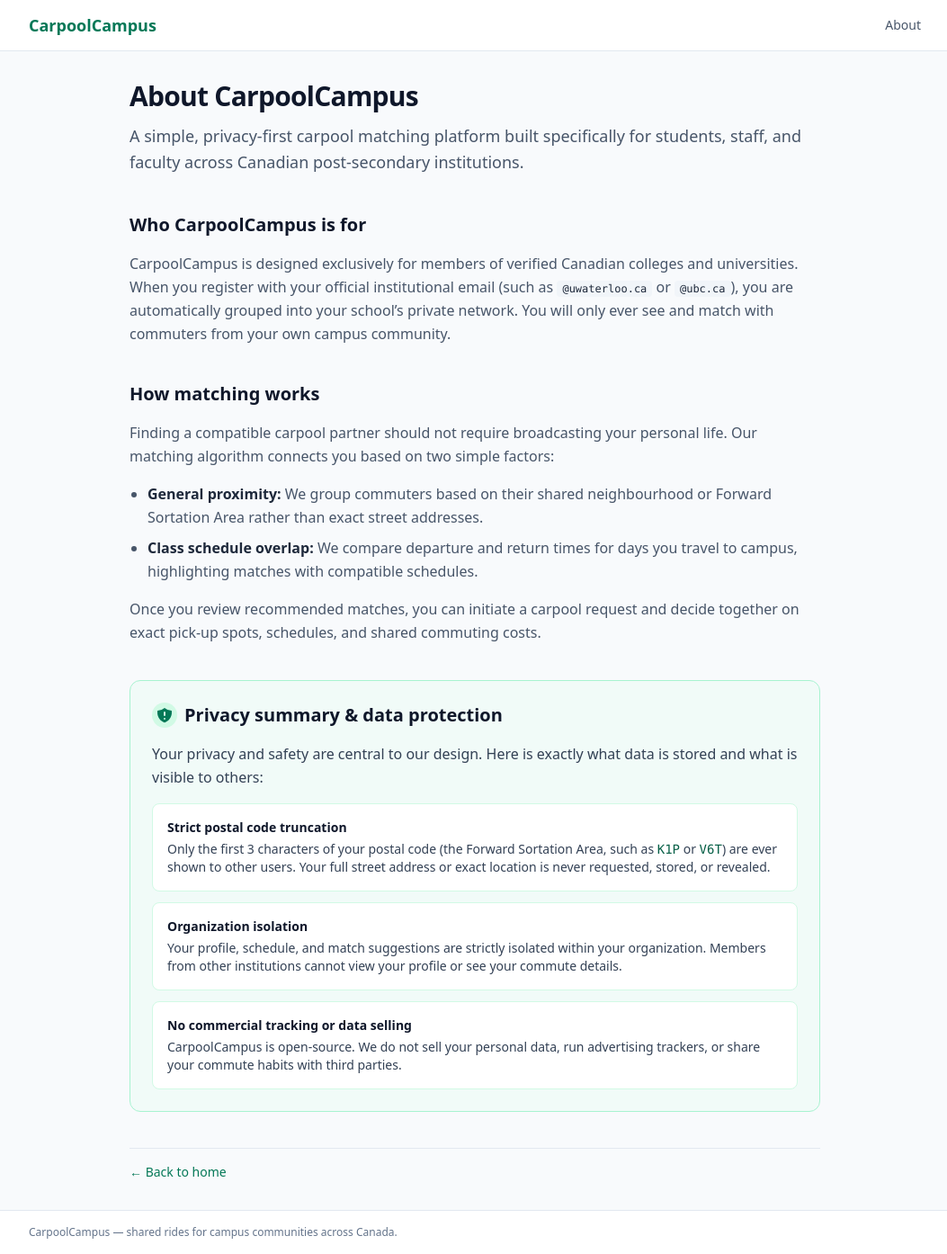
After one commit to saadi299/carpoolcampus, a Django app: page /about/ in a window 1280 px wide. The commit adds this page. Shown: the whole page at 90% size, without its empty margins (112-1165 px from the left). Run offline with Django 5.2, Linux system fonts and the light colour scheme; some libraries are stand-ins or nearby versions.

Commit message:
feat(core): add about page with privacy summary and nav link
Introduce the /about/ view and template detailing who CarpoolCampus
serves, how schedule matching works, and how member privacy is
preserved. Update base.html navigation to link to the new About page
across the site.

Refs: ROADMAP 1.2

```diff
--- /dev/null
+++ b/core/templates/core/about.html
@@ -0,0 +1,81 @@
+{% extends "base.html" %}
+
+{% block title %}About & Privacy — CarpoolCampus{% endblock %}
+
+{% block content %}
+<div class="max-w-3xl mx-auto space-y-10">
+  <header class="space-y-3">
+    <h1 class="text-3xl font-bold text-slate-900 tracking-tight">About CarpoolCampus</h1>
+    <p class="text-lg text-slate-600 leading-relaxed">
+      A simple, privacy-first carpool matching platform built specifically for students, staff, and faculty across Canadian post-secondary institutions.
+    </p>
+  </header>
+
+  <section class="space-y-4">
+    <h2 class="text-xl font-semibold text-slate-900">Who CarpoolCampus is for</h2>
+    <p class="text-slate-600 leading-relaxed">
+      CarpoolCampus is designed exclusively for members of verified Canadian colleges and universities. When you register with your official institutional email (such as <code class="text-xs bg-slate-100 text-slate-800 px-1.5 py-0.5 rounded">@uwaterloo.ca</code> or <code class="text-xs bg-slate-100 text-slate-800 px-1.5 py-0.5 rounded">@ubc.ca</code>), you are automatically grouped into your school’s private network. You will only ever see and match with commuters from your own campus community.
+    </p>
+  </section>
+
+  <section class="space-y-4">
+    <h2 class="text-xl font-semibold text-slate-900">How matching works</h2>
+    <p class="text-slate-600 leading-relaxed">
+      Finding a compatible carpool partner should not require broadcasting your personal life. Our matching algorithm connects you based on two simple factors:
+    </p>
+    <ul class="list-disc pl-5 space-y-2 text-slate-600 leading-relaxed">
+      <li>
+        <strong class="text-slate-800">General proximity:</strong> We group commuters based on their shared neighbourhood or Forward Sortation Area rather than exact street addresses.
+      </li>
+      <li>
+        <strong class="text-slate-800">Class schedule overlap:</strong> We compare departure and return times for days you travel to campus, highlighting matches with compatible schedules.
+      </li>
+    </ul>
+    <p class="text-slate-600 leading-relaxed">
+      Once you review recommended matches, you can initiate a carpool request and decide together on exact pick-up spots, schedules, and shared commuting costs.
+    </p>
+  </section>
+
+  <section id="privacy" class="space-y-4 rounded-xl border border-emerald-200 bg-emerald-50/50 p-6">
+    <div class="flex items-center gap-2">
+      <span class="inline-flex items-center justify-center rounded-full bg-emerald-100 p-1 text-emerald-700">
+        <svg xmlns="http://www.w3.org/2000/svg" class="h-5 w-5" viewBox="0 0 20 20" fill="currentColor">
+          <path fill-rule="evenodd" d="M10 1.944A11.954 11.954 0 012.166 5C2.056 5.649 2 6.319 2 7c0 5.225 3.34 9.67 8 11.317C14.66 16.67 18 12.225 18 7c0-.682-.057-1.35-.166-2.001A11.954 11.954 0 0110 1.944zM11 14a1 1 0 11-2 0 1 1 0 012 0zm0-7a1 1 0 10-2 0v3a1 1 0 102 0V7z" clip-rule="evenodd" />
+        </svg>
+      </span>
+      <h2 class="text-xl font-semibold text-slate-900">Privacy summary &amp; data protection</h2>
+    </div>
+    <p class="text-slate-700 leading-relaxed">
+      Your privacy and safety are central to our design. Here is exactly what data is stored and what is visible to others:
+    </p>
+    <div class="space-y-3 text-sm text-slate-700">
+      <div class="rounded-lg bg-white p-4 border border-emerald-100 space-y-1">
+        <h3 class="font-semibold text-slate-900">Strict postal code truncation</h3>
+        <p>
+          Only the first 3 characters of your postal code (the Forward Sortation Area, such as <span class="font-mono font-medium text-emerald-800">K1P</span> or <span class="font-mono font-medium text-emerald-800">V6T</span>) are ever shown to other users. Your full street address or exact location is never requested, stored, or revealed.
+        </p>
+      </div>
+
+      <div class="rounded-lg bg-white p-4 border border-emerald-100 space-y-1">
+        <h3 class="font-semibold text-slate-900">Organization isolation</h3>
+        <p>
+          Your profile, schedule, and match suggestions are strictly isolated within your organization. Members from other institutions cannot view your profile or see your commute details.
+        </p>
+      </div>
+
+      <div class="rounded-lg bg-white p-4 border border-emerald-100 space-y-1">
+        <h3 class="font-semibold text-slate-900">No commercial tracking or data selling</h3>
+        <p>
+          CarpoolCampus is open-source. We do not sell your personal data, run advertising trackers, or share your commute habits with third parties.
+        </p>
+      </div>
+    </div>
+  </section>
+
+  <div class="pt-4 border-t border-slate-200 flex items-center justify-between">
+    <a href="{% url 'core:home' %}" class="text-sm font-medium text-emerald-700 hover:text-emerald-800">
+      &larr; Back to home
+    </a>
+  </div>
+</div>
+{% endblock %}
--- a/core/urls.py
+++ b/core/urls.py
@@ -6,5 +6,6 @@ app_name = "core"
 
 urlpatterns = [
     path("", views.home, name="home"),
+    path("about/", views.about, name="about"),
     path("health/", views.health, name="health"),
 ]
--- a/core/views.py
+++ b/core/views.py
@@ -21,6 +21,11 @@ def home(request: HttpRequest) -> HttpResponse:
     return render(request, "core/home.html", {"steps": HOW_IT_WORKS})
 
 
+def about(request: HttpRequest) -> HttpResponse:
+    """Explains who CarpoolCampus is for, matching logic, and privacy commitments."""
+    return render(request, "core/about.html")
+
+
 def health(request: HttpRequest) -> JsonResponse:
     """Lightweight check used by CI and hosting platforms."""
     return JsonResponse({"status": "ok"})
--- a/templates/base.html
+++ b/templates/base.html
@@ -13,6 +13,7 @@
     <nav class="max-w-5xl mx-auto px-4 h-14 flex items-center justify-between">
       <a href="{% url 'core:home' %}" class="font-semibold text-lg text-emerald-700">CarpoolCampus</a>
       <div class="flex items-center gap-4 text-sm">
+        <a href="{% url 'core:about' %}" class="text-slate-600 hover:text-emerald-700 transition-colors">About</a>
         {% block nav %}{% endblock %}
         {% if user.is_authenticated %}
           <span class="text-slate-500">{{ user.get_username }}</span>
```
